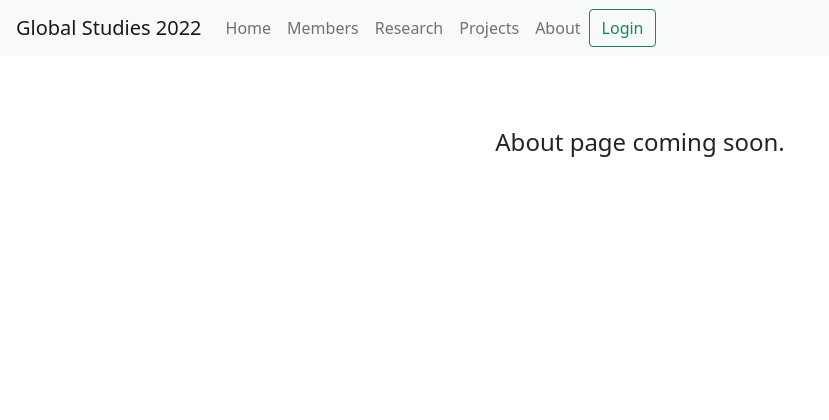
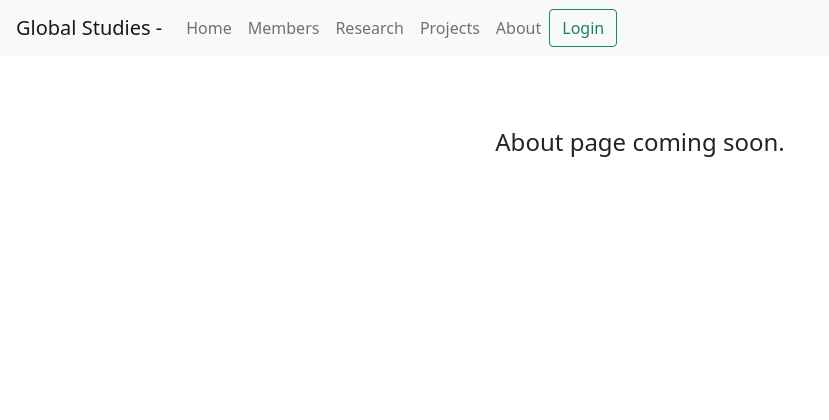
Before and after one commit to Rushilwiz/global, a Django app: template global/templates/base/about.html in a window 1280 px wide. Shown: the top 420 px of the page, without its empty margins (0-829 px from the left). Run offline with Django 3.2, Linux system fonts and the light colour scheme; the template is opened without the code that fills it, so the values that code supplies are empty; some libraries are stand-ins or nearby versions.

Commit message:
fix: fixed year rendering

```diff
--- a/global/settings/__init__.py
+++ b/global/settings/__init__.py
@@ -138,5 +138,6 @@
 from dateutil.relativedelta import relativedelta
 
 CURRENT_YEAR = (date.today() - relativedelta(months=7)).year
+END_YEAR = CURRENT_YEAR + 1
 
 from .secret import *
--- a/global/templates/base/index.html
+++ b/global/templates/base/index.html
@@ -10,7 +10,7 @@
 {% block body %}
 
 <div id="hero">
-    <h1>global studies<br><span>TJHSST {% settings_value "CURRENT_YEAR" %} - 2023</span></h1>
+    <h1>global studies<br><span>TJHSST {% settings_value "CURRENT_YEAR" %} - {% settings_value "END_YEAR" %}</span></h1>
 </div>
 
 {% include "nav.html" %}
--- a/global/templates/nav.html
+++ b/global/templates/nav.html
@@ -1,6 +1,7 @@
 {% load static %}
+{% load settings %}
 <nav class="navbar navbar-expand-lg navbar-light bg-light">
-<a class="navbar-brand" href="{% url 'base:index' %}">Global Studies 2022</a>
+<a class="navbar-brand" href="{% url 'base:index' %}">Global Studies  {% settings_value "CURRENT_YEAR" %} - {% settings_value "END_YEAR" %}</a>
 <button class="navbar-toggler" type="button" data-toggle="collapse" data-target="#navbarNav" data-target="#navbarNav" aria-controls="navbarNav" aria-expanded="false" aria-label="Toggle navigation">
     <span class="navbar-toggler-icon"></span>
 </button>
```
Also changed, not shown: 1 other file.
